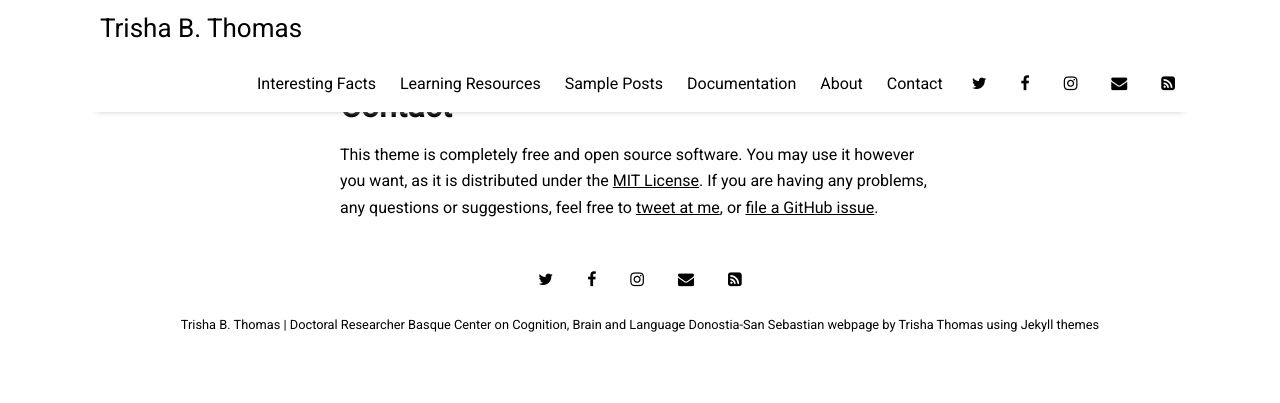
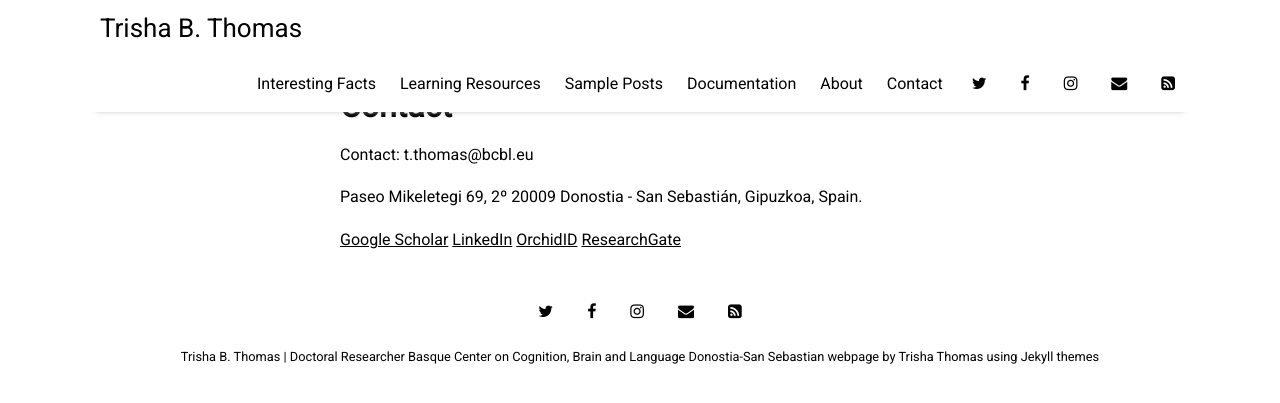
Before and after one commit to tthomas840/tthomas840.github.io, a Jekyll site: the page built from pages/contact.md, in a window 1280 px wide. Shown: the top 403 px of the page. Built offline with Jekyll 4.4.1, drawn with Linux system fonts in a browser that asks for light colours; nearby versions of some CDN libraries.

Commit message:
Update contact.md

```diff
--- a/pages/contact.md
+++ b/pages/contact.md
@@ -4,4 +4,12 @@ title: Contact
 permalink: /contact
 ---
 
-This theme is completely free and open source software. You may use it however you want, as it is distributed under the [MIT License](http://choosealicense.com/licenses/mit/). If you are having any problems, any questions or suggestions, feel free to [tweet at me](https://twitter.com/intent/tweet?text=My%question%about%Millennial%is:%&amp;via=paululele), or [file a GitHub issue](https://github.com/lenpaul/Millennial/issues/new).
+Contact: t.thomas@bcbl.eu
+
+Paseo Mikeletegi 69, 2º
+20009 Donostia - San Sebastián, Gipuzkoa, Spain.
+
+[Google Scholar](https://scholar.google.com/citations?hl=en&user=aVvXJIkAAAAJ)
+[LinkedIn](https://www.linkedin.com/in/trisha-thomas-a76436223/)
+[OrchidID](https://orcid.org/0000-0001-8323-1012)
+[ResearchGate](https://www.researchgate.net/profile/Trisha-Thomas-2)
```
